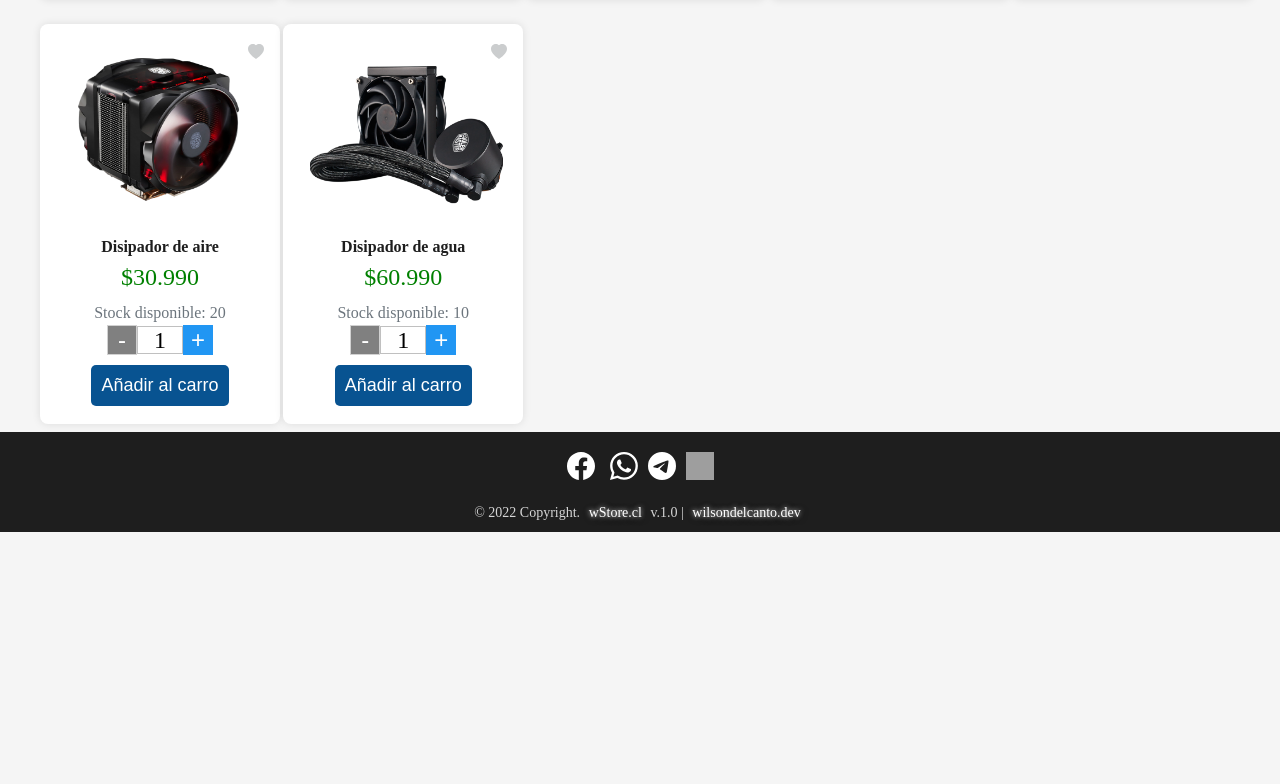
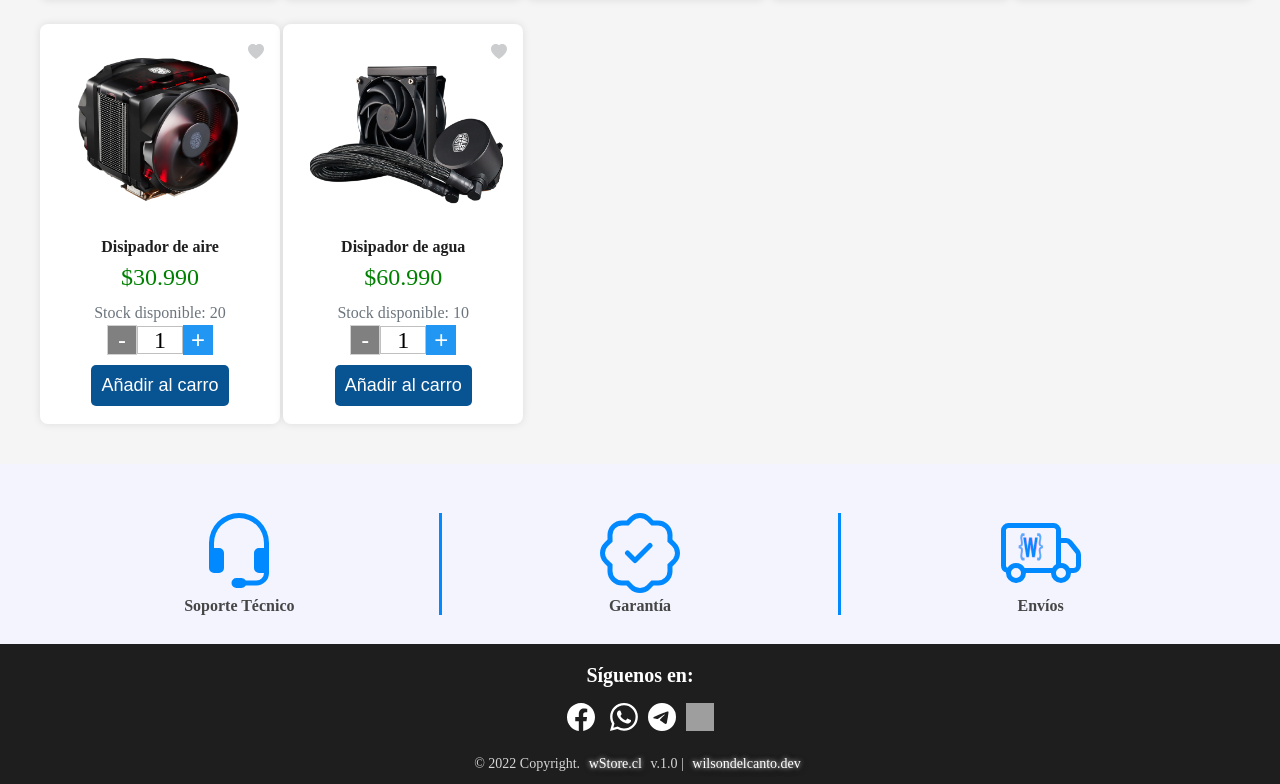
Before and after one commit to wdelcant/wdelcant-app, a React (Create React App) app: page / in a window 1280 px wide. Shown: the part 1729-2513 px from the top of the page. Before the commit the page ends 2261 px from the top, so only its background shows below. Built offline with nearby package versions, Linux system fonts and the light colour scheme; grey boxes are pictures that could not be loaded.

Commit message:
Se estiliza la web en general

```diff
--- a/src/components/Footer/Footer.jsx
+++ b/src/components/Footer/Footer.jsx
@@ -1,11 +1,14 @@
 import React from 'react'
+import FooterSecondary from './FooterSecondary'
 import './Footer.scss'
+
 
 const Footer = () => {
   return (
-    <footer className="section fp-auto-height">
+    <footer className="section">
+      <FooterSecondary />
         <div className="footer">
-
+          <h4>Síguenos en:</h4>
               <div className="footer__social">
               <span><a className="footer__social--fb" href="https://facebook.com/" aria-label="Facebook oficial de la tienda" target="_blank" rel="noreferrer"><img src="assets/images/facebook.svg" alt="imagen representativa de facebook"></img> </a></span>
               <span><a href="https://chat.whatsapp.com/" aria-label="whatsapp oficial" target="_blank" rel="noreferrer"><img src="assets/images/whatsapp.svg" alt="Logotipo de whatsapp"></img></a></span>
--- a/src/components/Footer/Footer.scss
+++ b/src/components/Footer/Footer.scss
@@ -1,14 +1,22 @@
 @import '../../styles/variables';
+
+
+.section-footer {
+  background-color: $bg;
+  margin-top: $spacing-lg;
+}
+
 
 .footer {
   background: $dark;
-  height: 100px;
+  height: 140px;
   text-align: center;
   padding-top: 20px;
   h4 {
     color: white;
     font-weight: bold;
     font-size: 20px;
+    margin-bottom: 1rem;
 
   }
   a {
@@ -39,3 +47,55 @@
     }
   }
 }
+
+.footer__secondary {
+  display: flex;
+  justify-content: space-around;
+  align-items: center;
+  max-width: $max-width;
+  background: $bg;
+  margin: 0 auto;
+  height: 180px;
+  text-align: center;
+  padding-top: 20px;
+  div {
+    width: 100%;
+  }
+
+  p{
+    color: #464646;
+    font-size: 1rem;
+    text-align: center;
+    margin-bottom: 0;
+    font-weight: bold;
+  }
+
+  &--icon {
+    font-size: 5rem;
+    color: $primary;
+
+  }
+  &--contact {
+    cursor: pointer;
+  }
+
+  &--warranty {
+    border-left: 3px solid $primary;
+    border-right: 3px solid $primary;
+    cursor: pointer;
+  }
+
+  &--shipments {
+    position: relative;
+    text-align: center;
+    cursor: pointer;
+    img{
+      position: absolute;
+      width: 28px;
+      height: 28px;
+      padding: auto;
+      left: 44%;
+      top: 20%;
+    }
+  }
+}
--- /dev/null
+++ b/src/components/Footer/FooterSecondary.jsx
@@ -0,0 +1,29 @@
+import React from 'react'
+import './Footer.scss'
+import { BsHeadset, BsTruck, BsPatchCheck } from 'react-icons/bs';
+
+const FooterSecunday = () => {
+  return (
+  <section className="section-footer">
+    <div className="footer__secondary">
+        <div className="footer__secondary--contact">
+          <BsHeadset className="footer__secondary--icon"/>
+          <p>Soporte Técnico</p>
+        </div>
+
+        <div className="footer__secondary--warranty">
+          <BsPatchCheck className="footer__secondary--icon"/>
+          <p>Garantía</p>
+        </div>
+
+        <div className="footer__secondary--shipments">
+          <BsTruck className="footer__secondary--icon"/>
+          <img className="footer__secondary--img" src="assets/images/logo.svg" alt="" />
+          <p>Envíos</p>
+        </div>
+    </div>
+  </section>
+  )
+}
+
+export default FooterSecunday
--- a/src/components/NavBar/Form.scss
+++ b/src/components/NavBar/Form.scss
@@ -45,7 +45,4 @@
       border: 0;
     }
   }
-
-
-
 }
--- a/src/components/NavBar/NavBar.jsx
+++ b/src/components/NavBar/NavBar.jsx
@@ -18,6 +18,7 @@ const NavBar = () => {
 
             <li className="menu__item menu__item--show">
                 <a href="#category" className="menu__link">Categorías <img src="assets/images/arrow.svg" className="menu__arrow" aria-label="imagen flecha" /></a>
+
                 <ul className="menu__nesting">
                     <li className="menu__inside">
                         <a href="#processor" className="menu__link menu__link--inside">Procesadores</a>
@@ -40,21 +41,26 @@ const NavBar = () => {
                     <li className="menu__inside">
                         <a href="#powersupply" className="menu__link menu__link--inside">Fuentes de poder</a>
                     </li>
-
                 </ul>
             </li>
+
             <li className="menu__item">
                 <a href="#offers" className="menu__link">Ofertas</a>
             </li>
+
             <li className="menu__item">
                 <a href="#services" className="menu__link">Servicios</a>
             </li>
+
             <li className="menu__item">
                 <a href="#contact" className="menu__link">Contacto</a>
             </li>
+
         </ul>
+
         <Form />
-        <div className="menu__users">
+
+        <div className="menu__users menu__links">
             <li><button className="menu__users--login" href="#">Iniciar</button></li>
             <li><button className="menu__users--register" href="#">Registrar</button></li>
         </div>
--- a/src/components/NavBar/NavBar.scss
+++ b/src/components/NavBar/NavBar.scss
@@ -122,7 +122,22 @@
         }
 }
 
-@media (max-width:800px){
+
+@media (max-width:659){
+    .menu__item{
+        --clip:0;
+        overflow:hidden ;
+    }
+
+
+}
+
+
+
+
+
+
+@media (max-width:979px){
     .menu__hamburguer{
         display: flex;
     }
```
Lines whose indentation alone changed are shown as unchanged.
